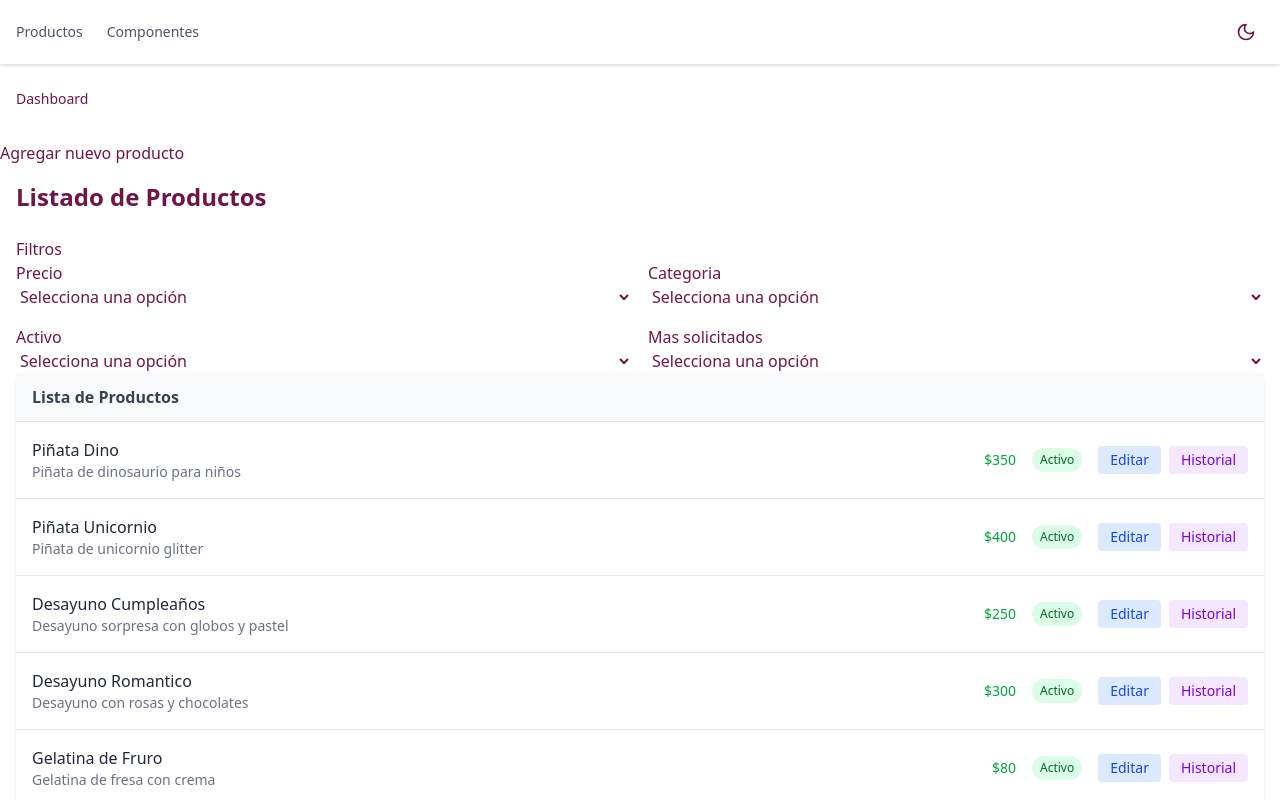
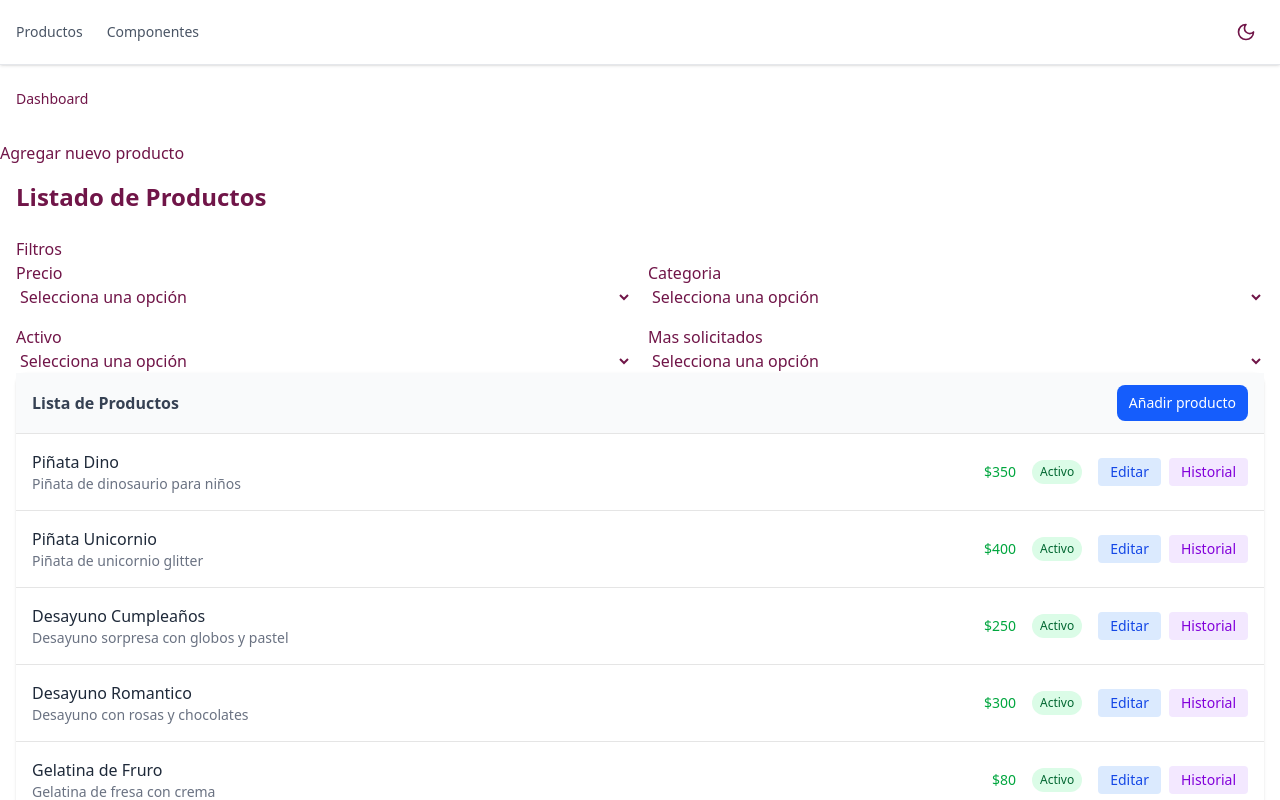
Before and after one commit to AxelNava/AniaHechoAMano, a Vue app: page /admin/dashboard in a window 1280 px wide. Shown: the top 800 px of the page. Built offline with nearby package versions, Linux system fonts and the light colour scheme.

Commit message:
feat(admin): add "add product" button with smooth view transitions
- Added a router link button to the product list for creating new products.
- Introduced a `view-transition-name` style attribute for smoother navigation animations.

```diff
--- a/src/components/dashboard/list-products.vue
+++ b/src/components/dashboard/list-products.vue
@@ -50,8 +50,15 @@ onMounted(() => {
   <div v-if="loading" class="text-center py-8 text-gray-500">Cargando productos...</div>
   <div v-else>
     <section v-if="products.length > 0" class="bg-white rounded-lg shadow mb-8">
-      <section class="px-4 py-3 border-b bg-gray-50">
+      <section class="px-4 py-3 border-b bg-gray-50 flex items-center justify-between gap-3">
         <h2 class="font-semibold text-gray-700">Lista de Productos</h2>
+        <router-link
+          to="/admin/products/new"
+          class="inline-flex items-center rounded-md bg-blue-600 px-3 py-2 text-sm font-medium text-white transition-colors hover:bg-blue-700"
+          style="view-transition-name: add-product-cta"
+        >
+          Añadir producto
+        </router-link>
       </section>
       <article class="divide-y">
         <div
--- a/src/views/ProductCreateView.vue
+++ b/src/views/ProductCreateView.vue
@@ -181,7 +181,9 @@ onMounted(fetchData);
 
 <template>
   <div class="max-w-2xl mx-auto p-6 bg-white rounded shadow mt-10">
-    <h1 class="text-2xl font-bold mb-6 text-gray-800">Crear nuevo producto</h1>
+    <h1 class="text-2xl font-bold mb-6 text-gray-800" style="view-transition-name: add-product-cta">
+      Crear nuevo producto
+    </h1>
 
     <form @submit.prevent="submitProduct" class="space-y-6">
       <div>
```
